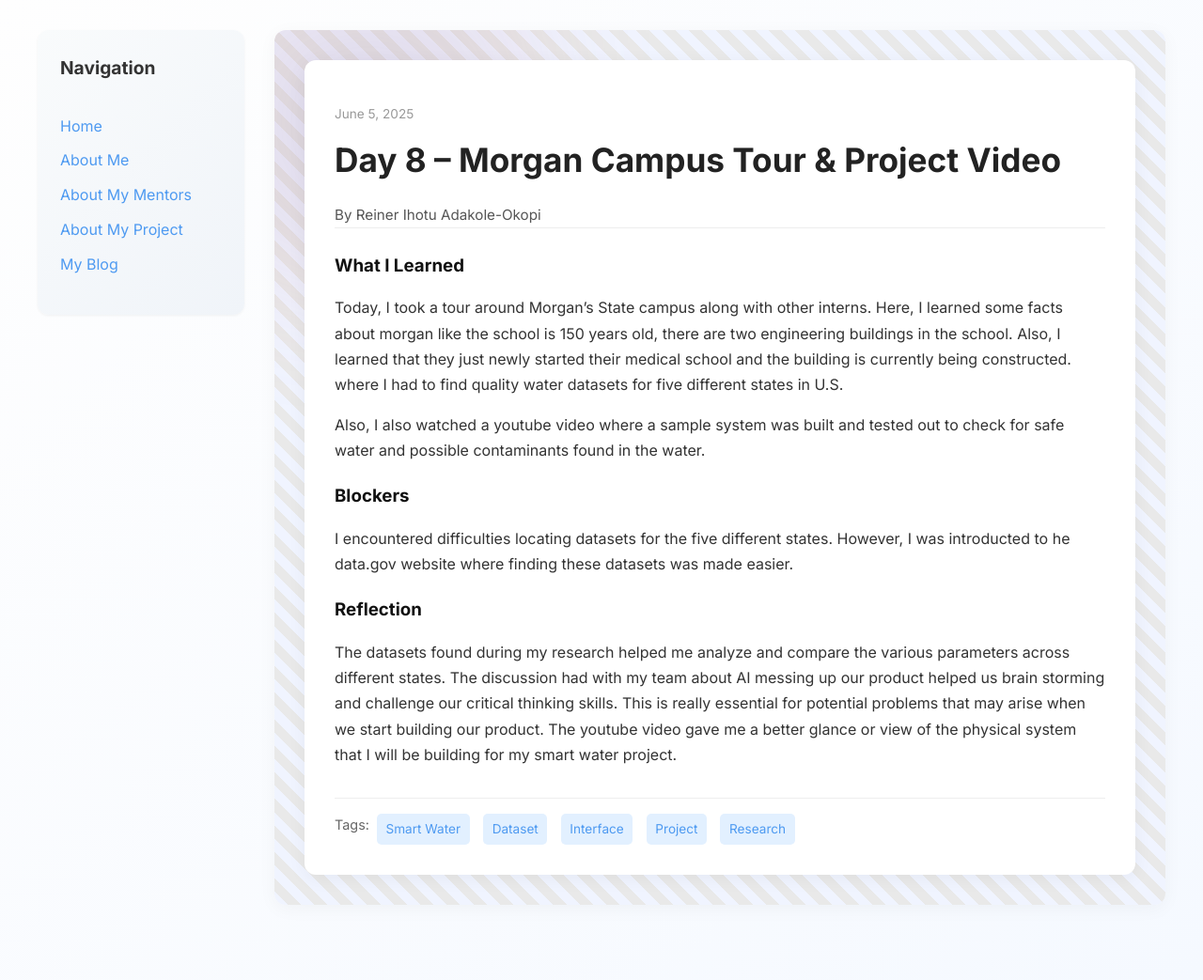
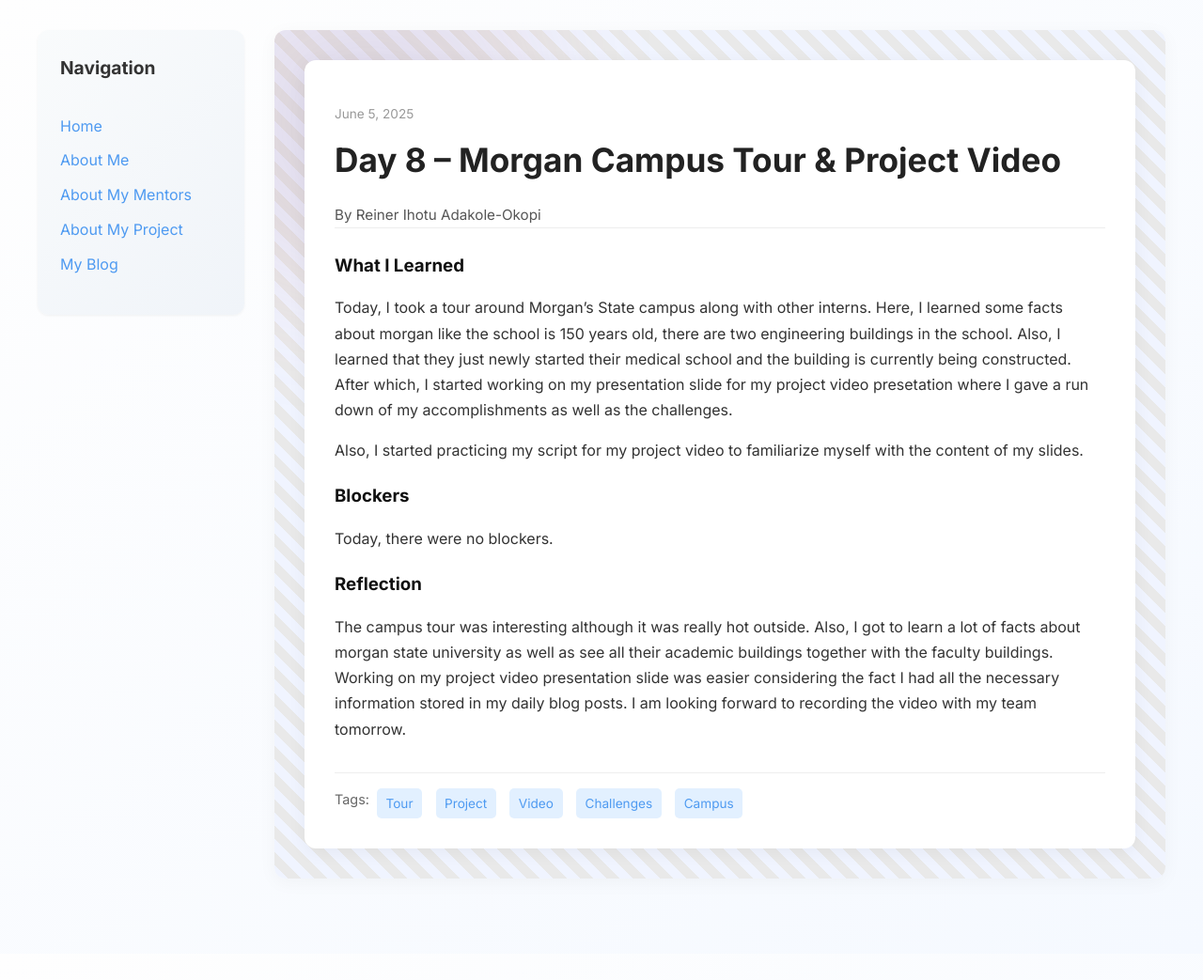
Before and after one commit to Reiner343/Reiner343.github.io, a Jekyll site: the page built from _posts/2025-06-05-day-8.md, in a window 1280 px wide. Shown: the whole page at 94% size. Built offline with Jekyll 4.4.1, drawn with Linux system fonts in a browser that asks for light colours; after the commit the page ends 1015 px from its top, so only the background shows below that.

Commit message:
Update 2025-06-05-day-8.md

```diff
--- a/_posts/2025-06-05-day-8.md
+++ b/_posts/2025-06-05-day-8.md
@@ -4,16 +4,16 @@
 date: 2025-06-05
 author: Reiner Ihotu Adakole-Okopi
 permalink: /day8.html
-tags: ["Smart Water", "Dataset", "Interface", "Project", "Research"]
+tags: ["Tour", "Project", "Video", "Challenges", "Campus"]
 
 what_i_learned: |
-  Today, I took a tour around Morgan's State campus along with other interns. Here, I learned some facts about morgan like the school is 150 years old, there are two engineering buildings in the school. Also, I learned that they just newly started their medical school and the building is currently being constructed. where I had to find quality water datasets for five different states in U.S.
+  Today, I took a tour around Morgan's State campus along with other interns. Here, I learned some facts about morgan like the school is 150 years old, there are two engineering buildings in the school. Also, I learned that they just newly started their medical school and the building is currently being constructed. After which, I started working on my presentation slide for my project video presetation where I gave a run down of my accomplishments as well as the challenges.
 
-   Also, I also watched a youtube video where a sample system was built and tested out to check for safe water and possible contaminants found in the water.
+   Also, I started practicing my script for my project video to familiarize myself with the content of my slides.
 
 blockers: |
-  I encountered difficulties locating datasets for the five different states. However, I was introducted to he data.gov website where finding these datasets was made easier.
+  Today, there were no blockers.
 
 reflection: |
-  The datasets found during my research helped me analyze and compare the various parameters across different states. The discussion had with my team about AI messing up our product helped us brain storming and challenge our critical thinking skills. This is really essential for potential problems that may arise when we start building our product. The youtube video gave me a better glance or view of the physical system that I will be building for my smart water project.
+  The campus tour was interesting although it was really hot outside. Also, I got to learn a lot of facts about morgan state university as well as see all their academic buildings together with the faculty buildings. Working on my project video presentation slide was easier considering the fact I had all the necessary information stored in my daily blog posts. I am looking forward to recording the video with my team tomorrow.
 ---
```
